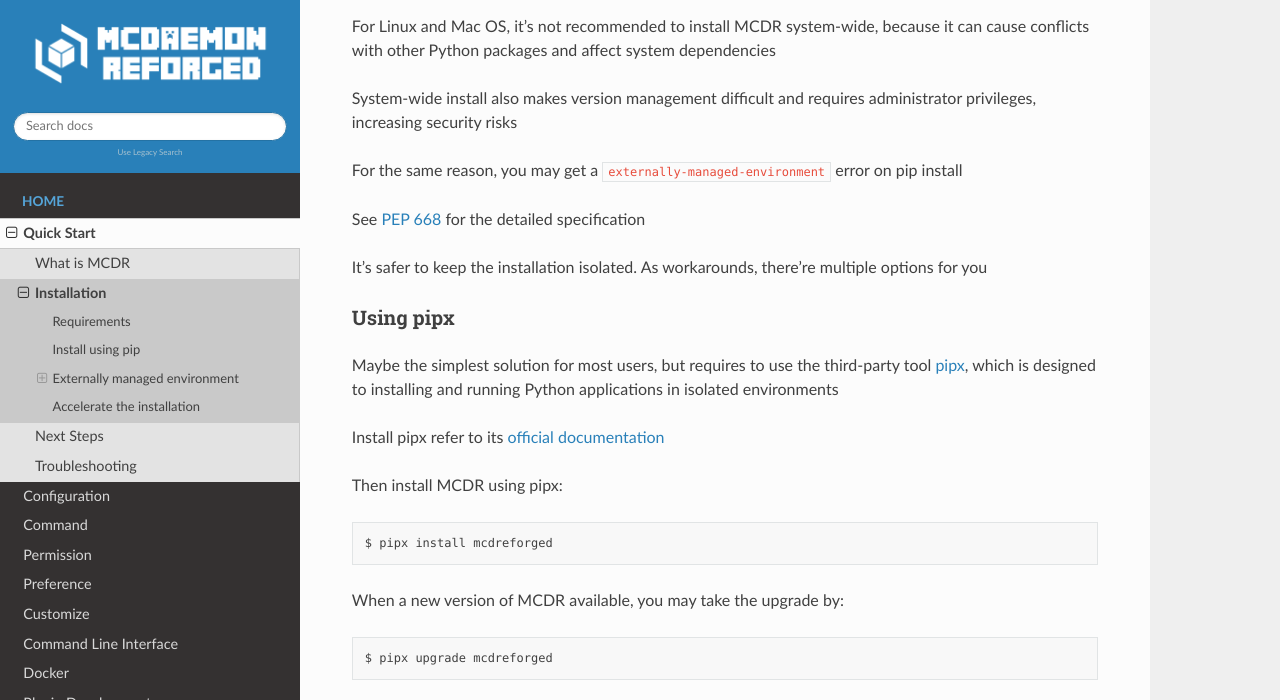
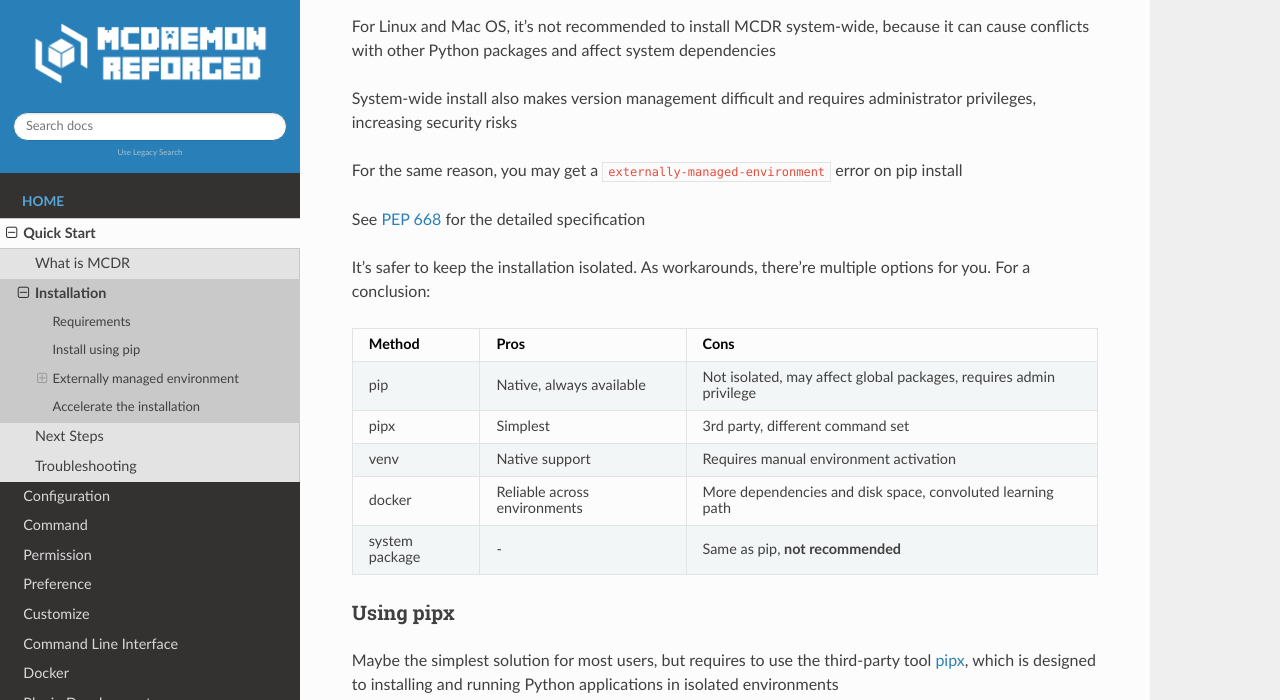
Before and after one commit to MCDReforged/MCDReforged, a Sphinx documentation site: the page built from docs/source/quick_start/install.rst, in a window 1280 px wide and 900 px high, scrolled down 994 px, cut to the strip 0-700 px from the top of the window. Built offline with Sphinx 7.4.7 and the Read the Docs theme 3.1.0, drawn with Linux system fonts in a browser that asks for light colours; pages that are not in the unit, such as notebooks, are missing from menus; the version number could not be read and is left out; comment, search, counter and statistics services are not loaded; some of the changed text lies outside the part shown.

Commit message:
doc(docs/quick_start): a conslusion table

```diff
--- a/docs/source/quick_start/install.rst
+++ b/docs/source/quick_start/install.rst
@@ -64,7 +64,29 @@ For the same reason, you may get a ``externally-managed-environment`` error on p
 
 See `PEP 668 <https://peps.python.org/pep-0668/>`__ for the detailed specification
 
-It's safer to keep the installation isolated. As workarounds, there're multiple options for you
+It's safer to keep the installation isolated. As workarounds, there're multiple options for you. For a conclusion:
+
+.. list-table::
+    :header-rows: 1
+
+    * - Method
+      - Pros
+      - Cons
+    * - pip
+      - Native, always available
+      - Not isolated, may affect global packages, requires admin privilege
+    * - pipx
+      - Simplest
+      - 3rd party, different command set
+    * - venv
+      - Native support
+      - Requires manual environment activation
+    * - docker
+      - Reliable across environments
+      - More dependencies and disk space, convoluted learning path
+    * - system package
+      - \-
+      - Same as pip, **not recommended**
 
 Using pipx
 ~~~~~~~~~~
@@ -172,7 +194,7 @@ Compared to the two methods above, Docker has a more convoluted learning path, b
 System package manager?
 ~~~~~~~~~~~~~~~~~~~~~~~
 
-You may found MCDR in some package repositories, AUR for example. However, it's **definately not recommended** to use system package manager to install MCDR, because it's hard to manage the dependencies of MCDR plugins in this way
+You may found MCDR in some package repositories, AUR for example. However, it's **definately not recommended** to use system package manager to install MCDR, as it's hard to manage the dependencies of MCDR plugins
 
 Accelerate the installation
 ---------------------------
```
